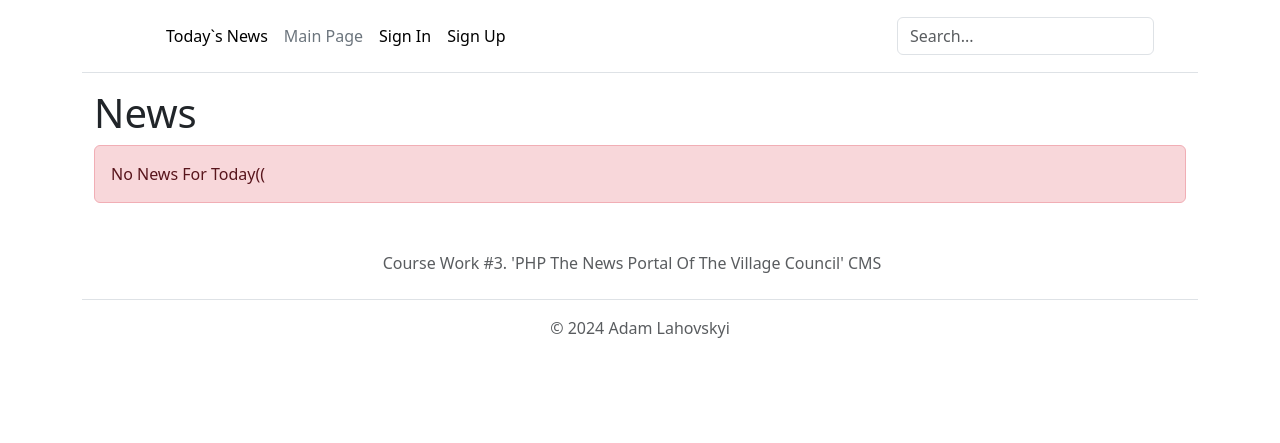
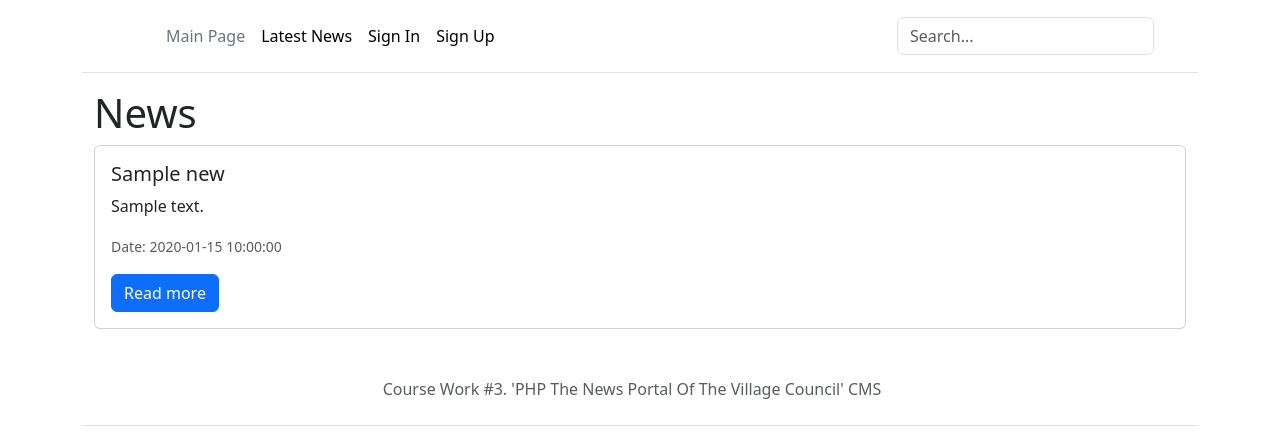
Before and after one commit to AdamLahovskyi/TheNewsPortalOfTheVillageCouncil, a PHP site: page / in a window 1280 px wide. Shown: the top 443 px of the page. Run offline with PHP 8.4, Linux system fonts and the light colour scheme; tables that the repository leaves empty or names only in its code hold one stand-in row (values such as "Sample post").

Commit message:
profile feature and minor changes

```diff
--- a/core/DB.php
+++ b/core/DB.php
@@ -42,7 +42,7 @@ class DB
     }
 
 
-    public function select($table, $fields = "*", $where = null, $limit = null, $offset = null)
+    public function select($table, $fields = "*", $where = null, $order=null, $limit = null, $offset = null)
     {
         try {
             $fields_string = $this->fieldsImplode($fields);
@@ -53,6 +53,10 @@ class DB
                 $where_string = $this->where($where);
                 $sql .= " WHERE {$where_string}";
                 $params = array_merge($params, $where);
+            }
+
+            if ($order) {
+                $sql .= " ORDER BY {$order}";
             }
 
             if ($limit) {
--- a/views/layouts/index.php
+++ b/views/layouts/index.php
@@ -37,8 +37,8 @@ $core = core\Core::get();
                 </a>
 
                 <ul class="nav col-12 col-lg-auto me-lg-auto mb-2 justify-content-center mb-md-0">
-                    <li><a href="/news/todayslatestnews" class="nav-link px-2 link-body-emphasis">Today`s News</a></li>
                     <li><a href="/" class="nav-link px-2 link-secondary">Main Page</a></li>
+                    <li><a href="/news/todayslatestnews" class="nav-link px-2 link-body-emphasis">Latest News</a></li>
                     <?php if (!Users::IsUserLogged()) : ?>
                         <li><a href="/users/login" class="nav-link px-2 link-body-emphasis">Sign In</a></li>
                         <li><a href="/users/register" class="nav-link px-2 link-body-emphasis">Sign Up</a></li>
--- a/views/news/add.php
+++ b/views/news/add.php
@@ -12,9 +12,9 @@ $this->Title = 'Add News';
         <label for="title" class="form-label">Title</label>
         <input type="text" class="form-control" id="title" name="title">
     </div>
-    <div class="mb-3">
-        <label for="text" class="form-label">Description</label>
-        <input type="text" class="form-control" id="text" name="text">
+    <div class="mb-4">
+        <label for="text" class="block text-gray-700 text-sm font-bold mb-2">Description</label>
+        <textarea class="form-control w-full h-80 px-4 py-2 border rounded-lg resize-y" rows="10" id="text" name="text"></textarea>
     </div>
     <div class="mb-3">
         <label for="short_text" class="form-label">Short Description</label>
--- a/views/news/todayslatestnews.php
+++ b/views/news/todayslatestnews.php
@@ -1,5 +1,5 @@
 <?php
-$this->Title = 'Main Page';
+$this->Title = 'Latest News';
 
 use core\DB;
 
--- a/views/site/index.php
+++ b/views/site/index.php
@@ -3,8 +3,8 @@
 use core\DB;
 
 $core = core\Core::get();
-$this->Title='Latest News';
-$newsItems = $core->db->select('news', '*', ['date' => date("Y-m-d")]);
+$this->Title='News Archive';
+$newsItems = $core->db->select('news', '*', null, 'id DESC');
 
 ?>
 <div class="container">
--- a/views/users/profile.php
+++ b/views/users/profile.php
@@ -4,7 +4,6 @@ use models\Users;
 
 $this->Title = 'Profile';
 $user = Users::GetLoggedInUser();
-
 ?>
 <div class="container mt-5">
     <div class="row justify-content-center">
```
